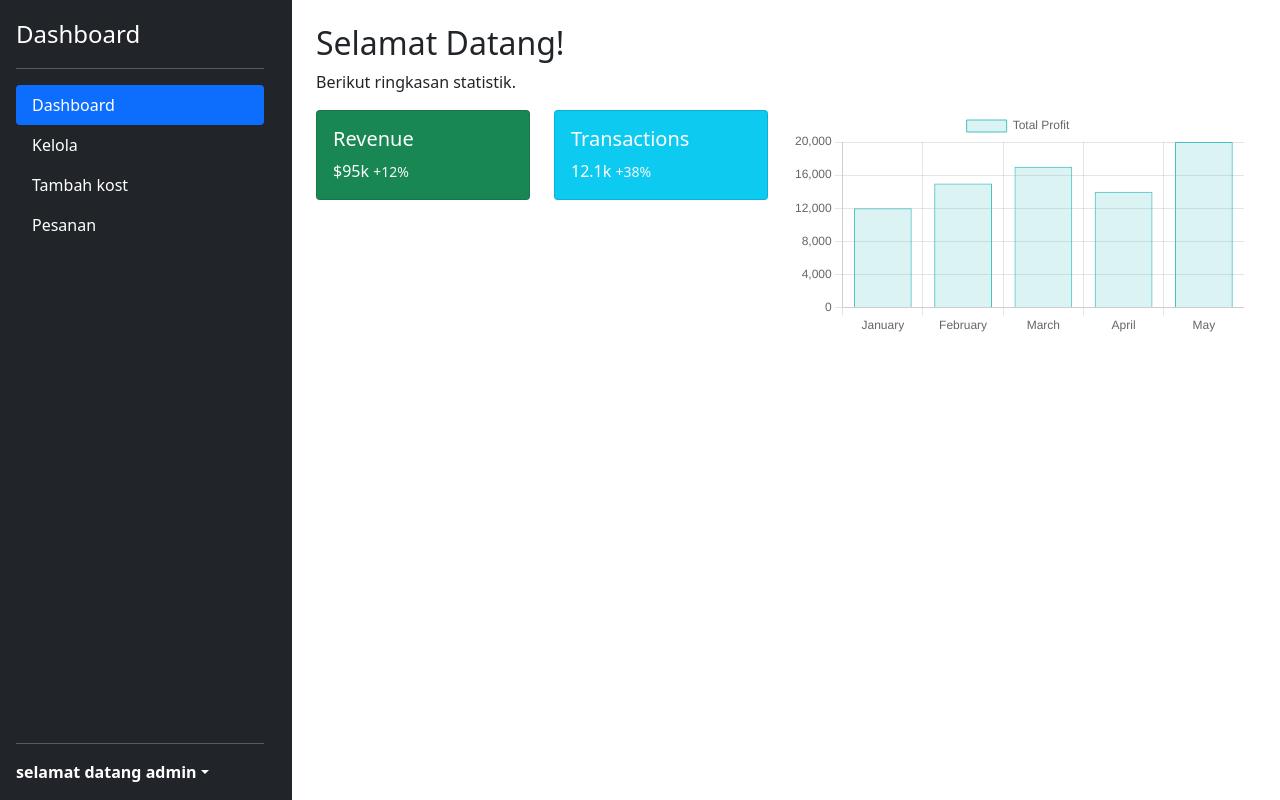
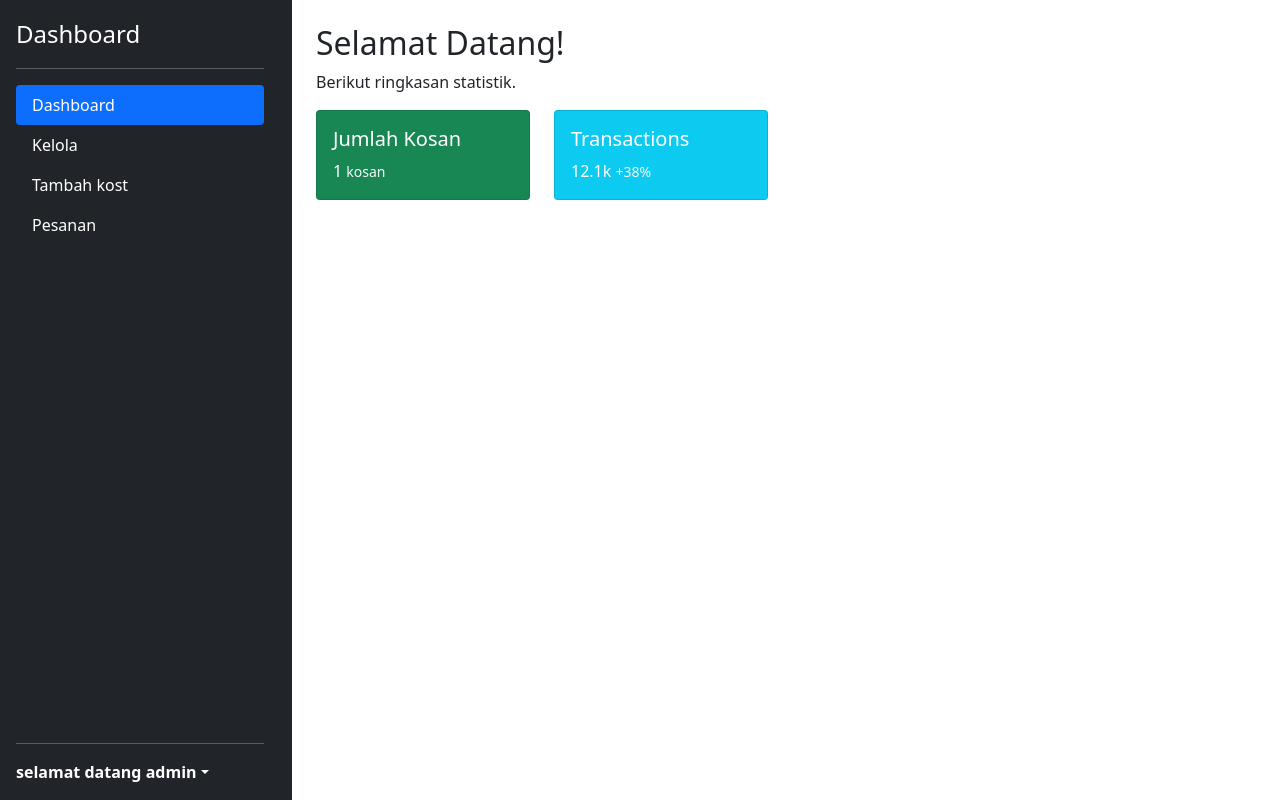
Before and after one commit to RafiRhnnn/UtbKosWeb, a PHP site: page /UtbKosWeb/frontend/admin/dashboard.php in a window 1280 px wide. Run offline with PHP 8.4, Linux system fonts and the light colour scheme; tables that the repository leaves empty or names only in its code hold one stand-in row (values such as "Sample post"); a map, chart or similar area stays blank.

Commit message:
dashboard jumlahkosan

```diff
--- /dev/null
+++ b/backend/jumlahkos.php
@@ -0,0 +1,28 @@
+<?php
+// Sertakan file koneksi
+include 'koneksi.php';
+
+try {
+    // Query untuk menghitung jumlah kosan
+    $query = "SELECT COUNT(*) AS jumlah_kos FROM tambah_kost";
+    $statement = $database_connection->prepare($query); // Gunakan $database_connection sesuai koneksi.php
+    $statement->execute();
+
+    // Ambil hasil query
+    $result = $statement->fetch(PDO::FETCH_ASSOC);
+    $jumlah_kos = $result['jumlah_kos'];
+
+    // Tampilkan hasil dalam format JSON
+    echo json_encode([
+        'status' => 'success',
+        'message' => 'Jumlah kosan berhasil dihitung',
+        'jumlah_kos' => $jumlah_kos
+    ]);
+} catch (PDOException $e) {
+    // Jika terjadi kesalahan
+    echo json_encode([
+        'status' => 'error',
+        'message' => 'Gagal menghitung jumlah kosan',
+        'error' => $e->getMessage()
+    ]);
+}
--- a/backend/koneksi.php
+++ b/backend/koneksi.php
@@ -6,7 +6,7 @@
 
 try {
     $database_connection = new PDO("mysql:host=$database_hostname;dbname=$database_name", $database_user, $database_password);
-    //echo "Koneksi Berhasil";
+    // echo "Koneksi Berhasil"; // Uncomment jika perlu debugging
 } catch (PDOException $cek_koneksi) {
-    die($cek_koneksi->getMessage());
+    die($cek_koneksi->getMessage()); // Tetap tampilkan error untuk debugging
 }
--- a/frontend/admin/dashboard.php
+++ b/frontend/admin/dashboard.php
@@ -9,6 +9,7 @@
         integrity="sha384-EVSTQN3/azprG1Anm3QDgpJLIm9Nao0Yz1ztcQTwFspd3yD65VohhpuuCOmLASjC" crossorigin="anonymous">
     <link rel="stylesheet" href="style.css">
     <script src="https://cdn.jsdelivr.net/npm/chart.js"></script>
+    <script src="https://cdn.jsdelivr.net/npm/axios/dist/axios.min.js"></script>
 </head>
 
 <body>
@@ -28,8 +29,8 @@
                 <div class="col-md-3">
                     <div class="card text-white bg-success mb-3">
                         <div class="card-body">
-                            <h5 class="card-title">Revenue</h5>
-                            <p class="card-text">$95k <small class="text-light">+12%</small></p>
+                            <h5 class="card-title">Jumlah Kosan</h5>
+                            <p id="jumlah-kosan" class="card-text">Memuat... <small class="text-light">kosan</small></p>
                         </div>
                     </div>
                 </div>
@@ -50,32 +51,31 @@
         </div>
     </div>
 
+    <script>
+        // Fungsi untuk mengambil jumlah kosan dari backend
+        async function fetchJumlahKosan() {
+            try {
+                // Panggil backend menggunakan Axios
+                const response = await axios.get('http://localhost/UtbKosWeb/backend/jumlahkos.php');
+                const data = response.data;
 
-    <script>
-    // Chart.js Example
-    const ctx = document.getElementById('profitChart').getContext('2d');
-    const profitChart = new Chart(ctx, {
-        type: 'bar',
-        data: {
-            labels: ['January', 'February', 'March', 'April', 'May'],
-            datasets: [{
-                label: 'Total Profit',
-                data: [12000, 15000, 17000, 14000, 20000],
-                backgroundColor: 'rgba(75, 192, 192, 0.2)',
-                borderColor: 'rgba(75, 192, 192, 1)',
-                borderWidth: 1
-            }]
-        },
-        options: {
-            responsive: true,
-            plugins: {
-                legend: {
-                    display: true,
-                    position: 'top'
+                // Periksa apakah respons sukses
+                if (data.status === 'success') {
+                    // Update jumlah kosan di halaman
+                    document.getElementById('jumlah-kosan').innerHTML = `${data.jumlah_kos} <small class="text-light">kosan</small>`;
+                } else {
+                    // Tampilkan pesan error jika gagal
+                    document.getElementById('jumlah-kosan').innerHTML = `Error: ${data.message}`;
                 }
+            } catch (error) {
+                // Tampilkan pesan error jika terjadi masalah koneksi
+                document.getElementById('jumlah-kosan').innerHTML = 'Error: Gagal memuat data';
+                console.error(error);
             }
         }
-    });
+
+        // Panggil fungsi saat halaman dimuat
+        fetchJumlahKosan();
     </script>
 </body>
 
```
